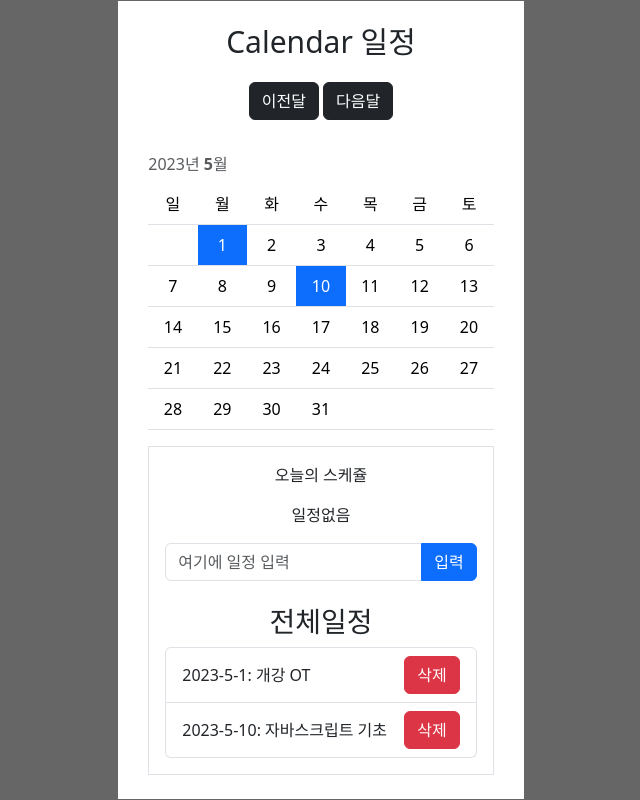
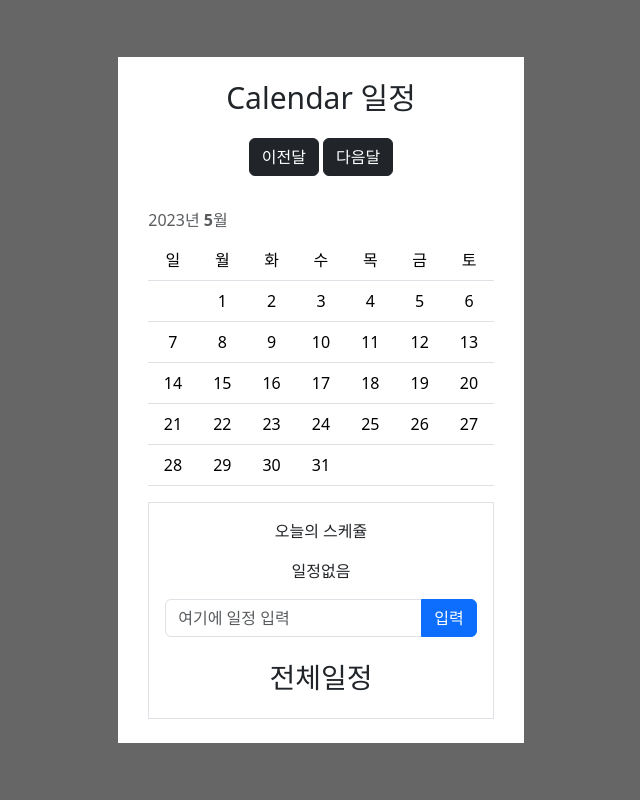
Before and after one commit to csslick/react-calendar-scheduler, a React (Vite) app: page / in a window 1280 px wide. Shown: the whole page, without its empty margins (319-959 px from the left). Built offline with nearby package versions, Linux system fonts and the light colour scheme.

Commit message:
local storage 저장

```diff
--- a/src/components/Calendar.tsx
+++ b/src/components/Calendar.tsx
@@ -1,4 +1,4 @@
-import { useState, useRef } from 'react';
+import { useState, useRef, useEffect } from 'react';
 import Infobox from './Infobox';
 
 const Calendar = () => {
@@ -6,10 +6,21 @@ const Calendar = () => {
   const [currentMonth, setCurrentMonth] = useState(today.getMonth());
   const [currentYear, setCurrentYear] = useState(today.getFullYear());
   const [saveKey, setSaveKey] = useState('');
-  const [data, setData] = useState([
-    {id: '2023-5-1', content: '개강 OT'},
-    {id: '2023-5-10', content: '자바스크립트 기초'},
-  ]);
+  const [data, setData] = useState([]);
+
+  // 앱 시작시 DB에서 데이터 가져오기
+  useEffect(() => {
+    console.log('mount1')
+    const isData = localStorage.getItem('calendar');
+    if(isData) setData(JSON.parse(isData));
+  }, [])
+
+  // DB 업데이트
+  useEffect(() => {
+    console.log('mount2, update');
+    localStorage.setItem('calendar', JSON.stringify(data))
+  }, [data])
+
 
   interface DataItem {
     id: string ;
```
